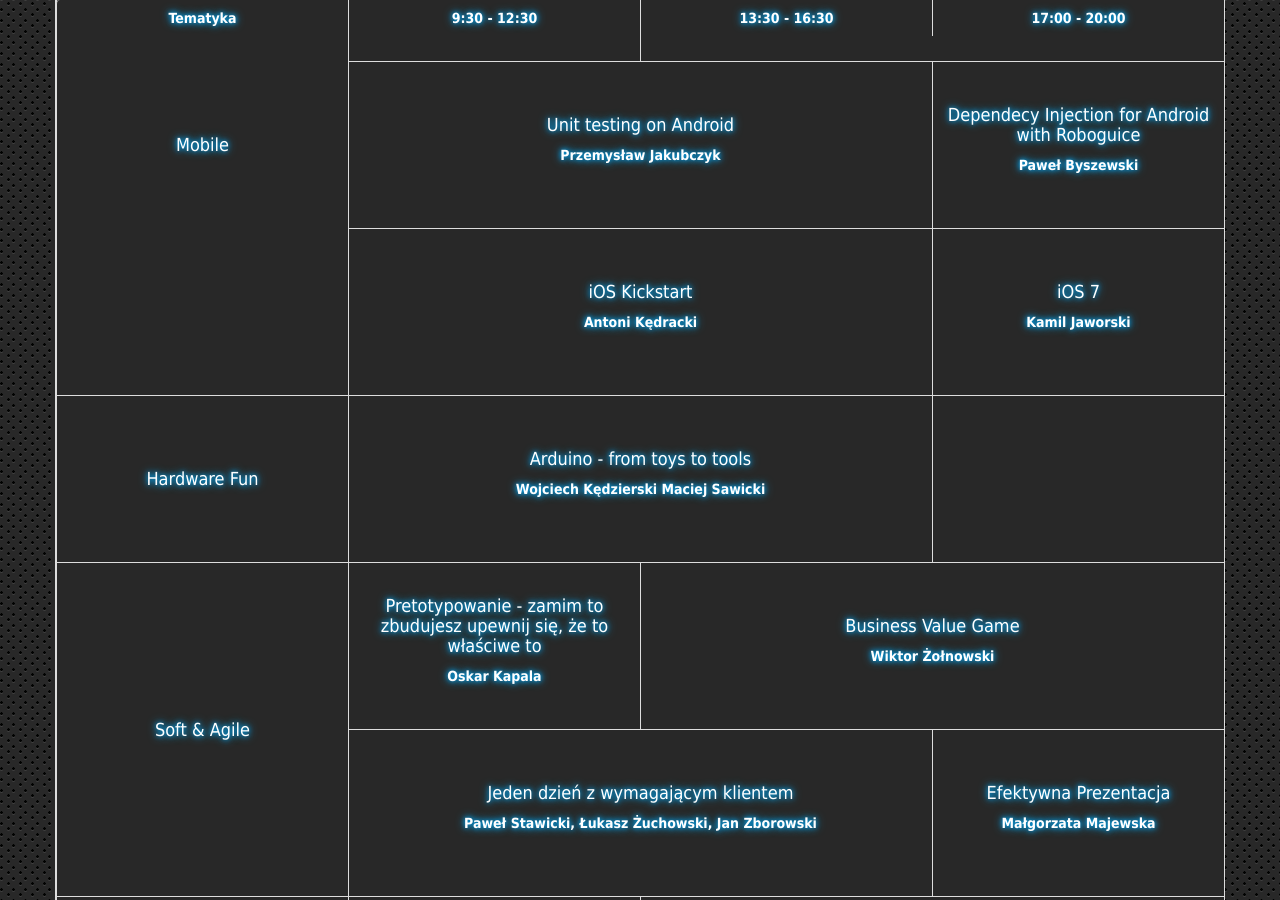
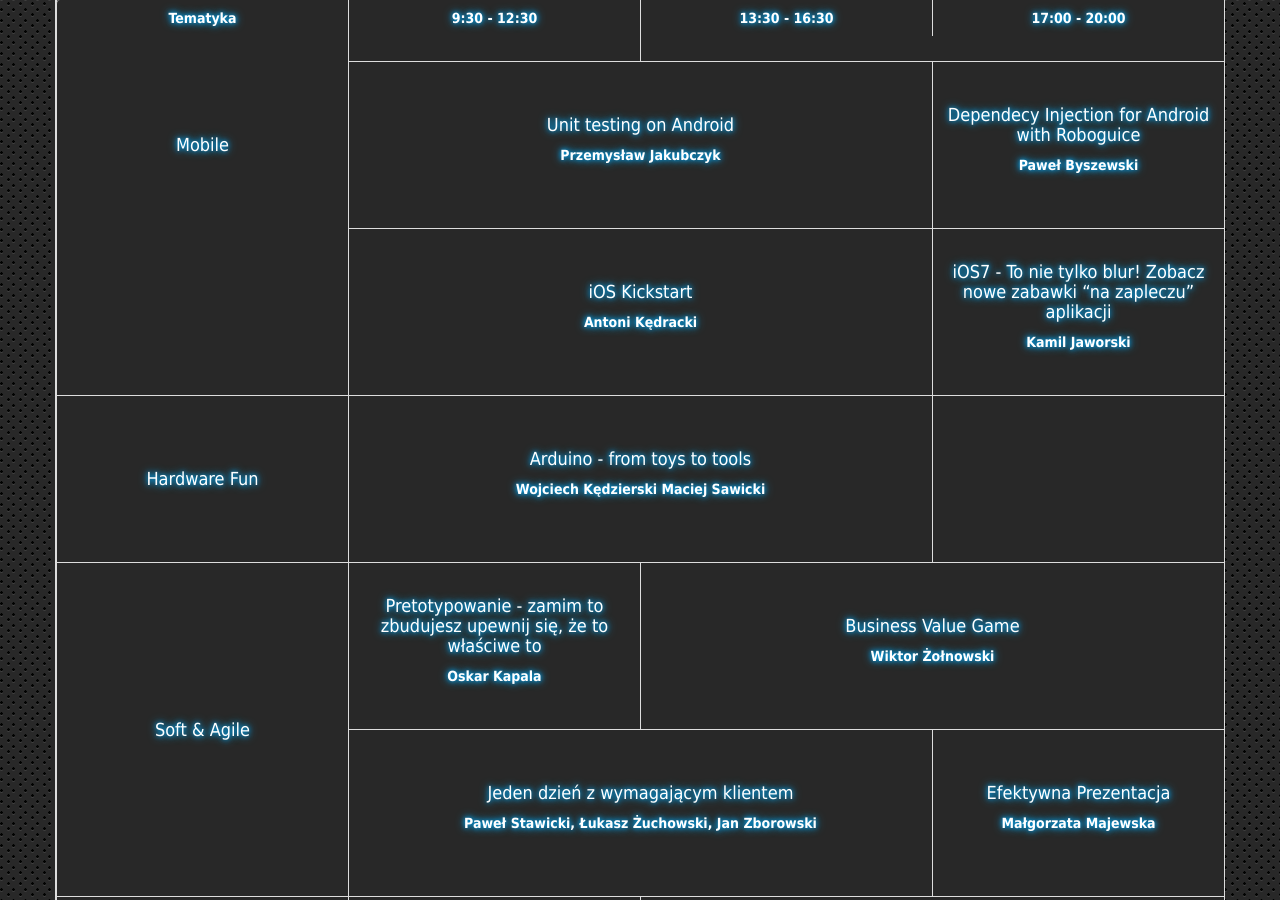
Before and after one commit to wojtekerbetowski/warsjawa2013, a Jekyll site: the page built from index.html, in a window 1280 px wide and 900 px high, scrolled down 4117 px. Built offline with Jekyll 4.4.1, drawn with Linux system fonts in a browser that asks for light colours; some of the changed lines change nothing that is shown.

Commit message:
add ios7 workshop description

```diff
--- a/index.html
+++ b/index.html
@@ -430,14 +430,14 @@
         spots: 25
 
       - id: ios7
-        title: iOS 7
+        title: iOS7 - To nie tylko blur! Zobacz nowe zabawki “na zapleczu” aplikacji
         speaker:
           name: Kamil Jaworski
-          photo: /img/tbd.png
-          bio: TBD
-        description: TBD
-        requirements: TBD
-        spots: 30
+          photo: /img/speakers/kamil_jaworski.jpg
+          bio: "Software Engineer w firmie Polidea.  Na co dzień tworzy rozwiązania mobilne na platformę iOS. Miłośnik nowych technologii i poszukiwania dobrych praktyk dla ich użycia. Ostatnimi czasy zauroczony drugą (ciemną) stroną mocy - stosem technologii serwerowych."
+        description: "Apple wprowadza nową wersję swojego słynnego systemu mobilnego. Szczęśliwa siódemka (iOS 7) przynosi prawdziwy powiew świeżości! Zagłębimy się w kluczowe, nowe możliwości \"na zapleczu\" aplikacji. Background fetch (odświeżaj dane *zanim* użytkownik uruchomi aplikację, niech na niego czekają!), background transfers (proste wysyłanie/pobieranie plików, bez obaw pt. \"zdążę, czy system mnie zabije\")... Tematów nie zabraknie, najwyżej czasu. Jakieś życzenia? Napisz! :) kamil.jaworski@GMail"
+        requirements: "Aby czynnie brać udział w warsztacie, potrzebujesz komputera Mac (z zainstalowanym XCode5 oraz symulatorem iOS7). Przydatna podstawowa znajomość systemu kontroli wersji Git. Mocno wskazane względne obycie z Objective-C. Napisałeś/aś jakąkolwiek małą aplikację - dasz rade :)"
+        spots: 20
 
 - name: Hardware Fun
   paths:
```
Also changed, not shown: img/speakers/kamil_jaworski.jpg (added).
